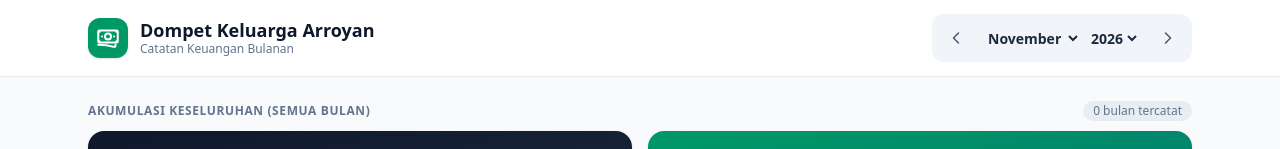
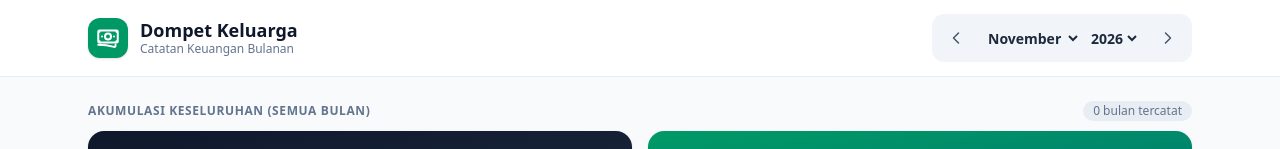
Before and after one commit to AgungArroyan/Duit-Arroyan, a plain HTML site: page index.html in a window 1280 px wide. Shown: the top 149 px of the page. Drawn offline with Linux system fonts and the light colour scheme.

Commit message:
Update index.html

```diff
--- a/index.html
+++ b/index.html
@@ -107,7 +107,7 @@
             </svg>
           </div>
           <div>
-            <h1 class="text-base sm:text-lg font-bold text-slate-900 leading-tight">Dompet Keluarga Arroyan</h1>
+            <h1 class="text-base sm:text-lg font-bold text-slate-900 leading-tight">Dompet Keluarga</h1>
             <p class="text-xs text-slate-500">Catatan Keuangan Bulanan</p>
           </div>
         </div>
@@ -556,7 +556,7 @@
   <!-- Footer Simpel -->
   <footer class="max-w-6xl w-full mx-auto px-4 sm:px-6 py-6 text-center text-xs text-slate-400">
     Data tersimpan otomatis di perangkat ini. Rutin buat cadangan ya.
-    Agung Arroyan - 2026
+    (Agung Arroyan - 2026)
   </footer>
 
   <script>
```
